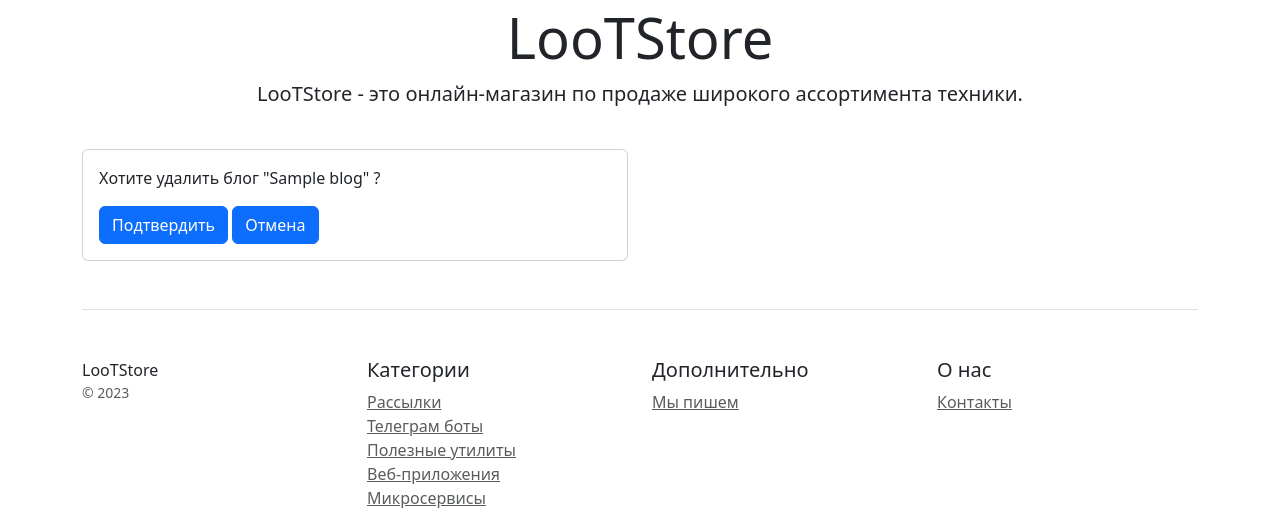
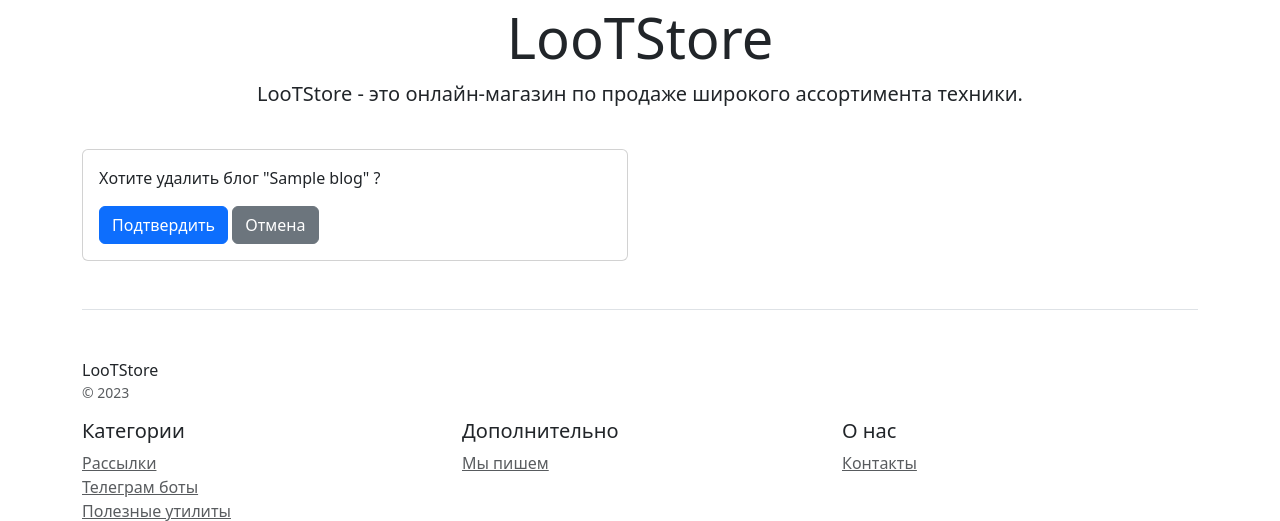
Before and after one commit to xolodno1337/Internet_shop, a Django app: template blog/templates/blog/blog_confirm_delete.html in a window 1280 px wide. Shown: the part 135-656 px from the top of the page. Run offline with Django 5.2, Linux system fonts and the light colour scheme; the template is opened without the code that fills it: most values are stand-ins (such as "Sample title", 1, 10 or a date in 2020); data that the repository does not hold is empty; some libraries are stand-ins or nearby versions.

Commit message:
изменение кнопки отмена

```diff
--- a/blog/templates/blog/blog_confirm_delete.html
+++ b/blog/templates/blog/blog_confirm_delete.html
@@ -10,7 +10,7 @@
                         {% csrf_token %}
                         <p>Хотите удалить блог "{{ blog.title }}" ?</p>
                         <button type="submit" class="btn btn-primary">Подтвердить</button>
-                        <button type="submit" href="{% url 'blog:blog_list' %}" class="btn btn-primary">Отмена</button>
+                        <a class="btn btn-secondary" href="{% url 'blog:blog_list' %}" class="btn btn-primary">Отмена<a>
                     </form>
                 </div>
             </div>
```
